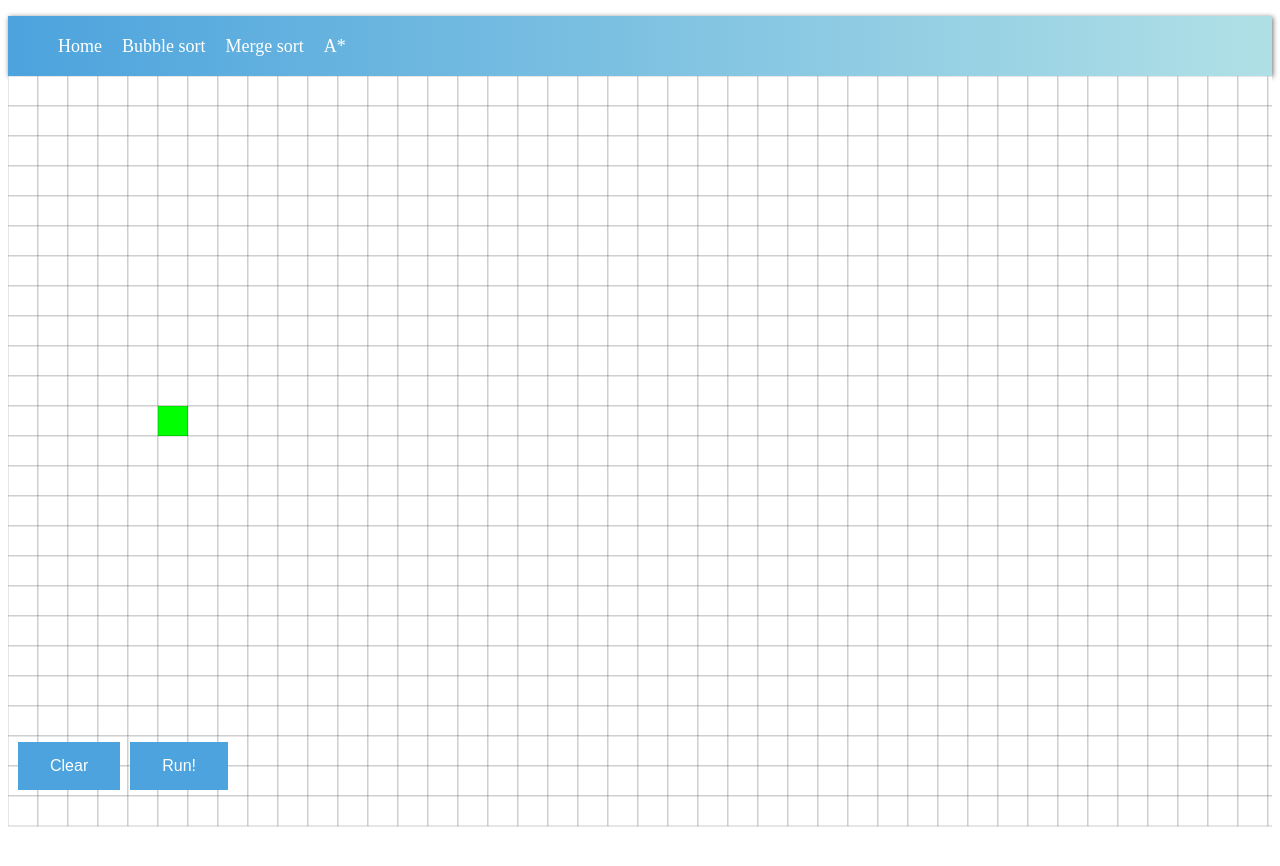
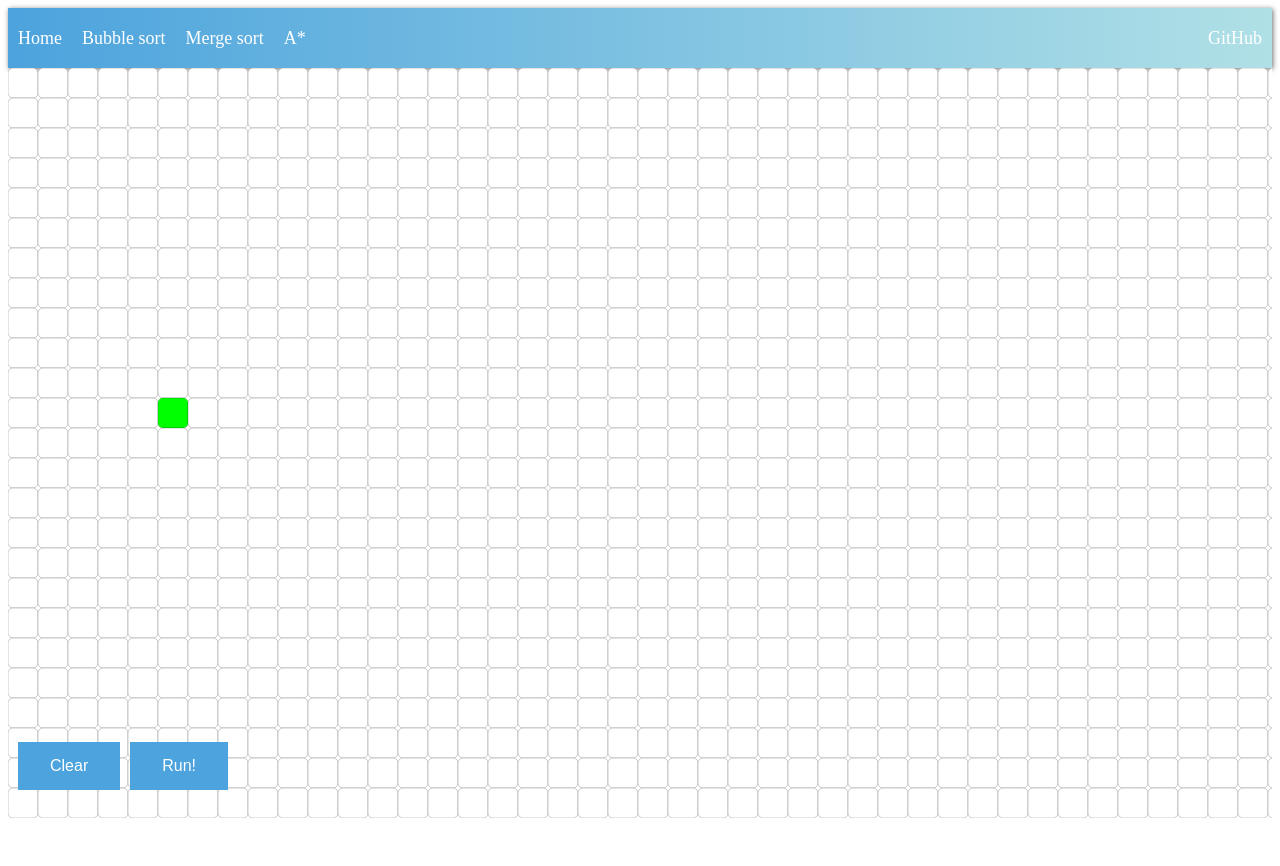
Before and after one commit to JoeyDeSmet/algorithm_visualizer, a Vue app: page / in a window 1280 px wide. Both pictures are taken after a click on the link "A*". Shown: the top 866 px of the page. After the commit the page ends 830 px from the top, so only its background shows below. Built offline with nearby package versions, Linux system fonts and the light colour scheme.

Commit message:
Made some changes

```diff
--- a/src/App.vue
+++ b/src/App.vue
@@ -57,7 +57,9 @@ export default {
   margin: 0;
 }
 
-.nav ul {
+.nav {
+  display: flex;
+
   background: linear-gradient(-90deg, #b0e0e6, #4ca3dd);
   height: 60px;
 
@@ -66,21 +68,28 @@ export default {
   box-shadow: 1px 1px 5px rgba(0, 0, 0, 0.57);
 
   margin-bottom: 0px;
-  z-index: 10;
+}
 
+.nav ul {
+  display: table;
   list-style-type: none;
+  padding: 0;
+  align-self: center;
+}
+
+.right {
+  justify-self: right;
+  margin-left: auto;
 }
 
 .nav ul li {
-  display: table;
-  border-spacing: 10px;
+  display: table-cell;
+  padding: 10px;
   height: 100%;
   width: fit-content;
-  float: left;
 }
 
 .nav ul li a {
-  display: table-cell;
   vertical-align: middle;
   text-decoration: none;
   color: white;
--- a/src/components/AStar.vue
+++ b/src/components/AStar.vue
@@ -1,16 +1,17 @@
 <template>
   <svg
     width="100%"
-    height="1080"
     @mouseleave="mouseleaveSVG"
     @mousedown="mouseDown"
     @mouseup="mouseUp"
+    :style="{height: this.rows * 30 +'px'}"
   >
     <g v-for="(rows, y) in this.tiles" :key="rows">
       <g v-for="(tile, x) in rows" :key="tile">
         <rect
           :x="x * 30"
           :y="y * 30"
+          rx="5"
           width="30"
           height="30"
           stroke="#000"
@@ -20,7 +21,8 @@
           :yPos="y"
           @mousedown="click"
           @mouseover="hover"
-        />
+        >
+        </rect>
       </g>
     </g>
   </svg>
--- a/src/components/HelloWorld.vue
+++ /dev/null
@@ -1,114 +0,0 @@
-<template>
-  <div class="hello">
-    <h1>{{ msg }}</h1>
-    <p>
-      For a guide and recipes on how to configure / customize this project,<br />
-      check out the
-      <a href="https://cli.vuejs.org" target="_blank" rel="noopener"
-        >vue-cli documentation</a
-      >.
-    </p>
-    <h3>Installed CLI Plugins</h3>
-    <ul>
-      <li>
-        <a
-          href="https://github.com/vuejs/vue-cli/tree/dev/packages/%40vue/cli-plugin-babel"
-          target="_blank"
-          rel="noopener"
-          >babel</a
-        >
-      </li>
-      <li>
-        <a
-          href="https://github.com/vuejs/vue-cli/tree/dev/packages/%40vue/cli-plugin-eslint"
-          target="_blank"
-          rel="noopener"
-          >eslint</a
-        >
-      </li>
-    </ul>
-    <h3>Essential Links</h3>
-    <ul>
-      <li>
-        <a href="https://vuejs.org" target="_blank" rel="noopener">Core Docs</a>
-      </li>
-      <li>
-        <a href="https://forum.vuejs.org" target="_blank" rel="noopener"
-          >Forum</a
-        >
-      </li>
-      <li>
-        <a href="https://chat.vuejs.org" target="_blank" rel="noopener"
-          >Community Chat</a
-        >
-      </li>
-      <li>
-        <a href="https://twitter.com/vuejs" target="_blank" rel="noopener"
-          >Twitter</a
-        >
-      </li>
-      <li>
-        <a href="https://news.vuejs.org" target="_blank" rel="noopener">News</a>
-      </li>
-    </ul>
-    <h3>Ecosystem</h3>
-    <ul>
-      <li>
-        <a href="https://router.vuejs.org" target="_blank" rel="noopener"
-          >vue-router</a
-        >
-      </li>
-      <li>
-        <a href="https://vuex.vuejs.org" target="_blank" rel="noopener">vuex</a>
-      </li>
-      <li>
-        <a
-          href="https://github.com/vuejs/vue-devtools#vue-devtools"
-          target="_blank"
-          rel="noopener"
-          >vue-devtools</a
-        >
-      </li>
-      <li>
-        <a href="https://vue-loader.vuejs.org" target="_blank" rel="noopener"
-          >vue-loader</a
-        >
-      </li>
-      <li>
-        <a
-          href="https://github.com/vuejs/awesome-vue"
-          target="_blank"
-          rel="noopener"
-          >awesome-vue</a
-        >
-      </li>
-    </ul>
-  </div>
-</template>
-
-<script>
-export default {
-  name: "HelloWorld",
-  props: {
-    msg: String,
-  },
-};
-</script>
-
-<!-- Add "scoped" attribute to limit CSS to this component only -->
-<style scoped>
-h3 {
-  margin: 40px 0 0;
-}
-ul {
-  list-style-type: none;
-  padding: 0;
-}
-li {
-  display: inline-block;
-  margin: 0 10px;
-}
-a {
-  color: #42b983;
-}
-</style>
--- a/src/components/NavBar.vue
+++ b/src/components/NavBar.vue
@@ -5,6 +5,9 @@
       <li><a @click="Bubble">Bubble sort</a></li>
       <li><a @click="Merge">Merge sort</a></li>
       <li><a @click="AStar">A*</a></li>
+    </ul>
+    <ul class="right">
+      <li><a href="https://github.com/JoeyDeSmet/algorithm_visualizer">GitHub</a></li>
     </ul>
   </div>
 </template>
```
